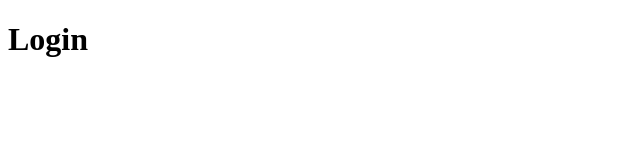
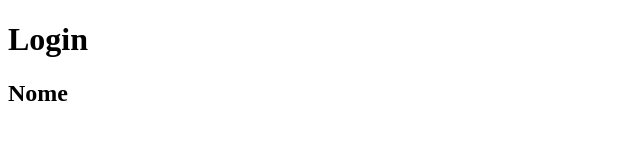
Before and after one commit to gabrielneriqa/TrabalhoMiqueias2, a plain HTML site: page index.html in a window 1280 px wide. Shown: the full height of the page, 0-640 px from the left. Drawn offline with Linux system fonts and the light colour scheme.

Commit message:
Adcionando nome

```diff
--- a/index.html
+++ b/index.html
@@ -9,6 +9,7 @@
 
 <body>
   <h1>Login</h1>
+  <h2>Nome</h2>
 </body>
 
 </html>
```
